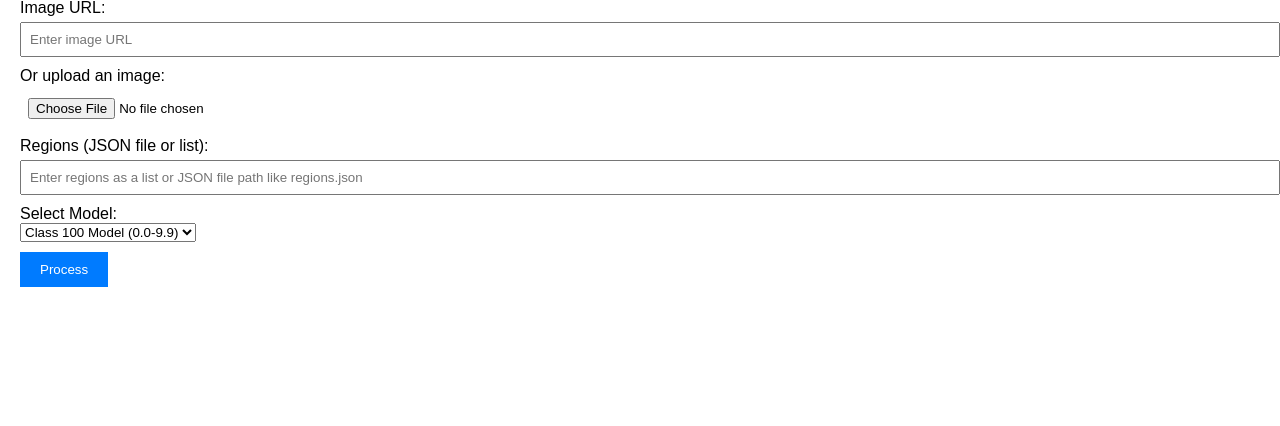
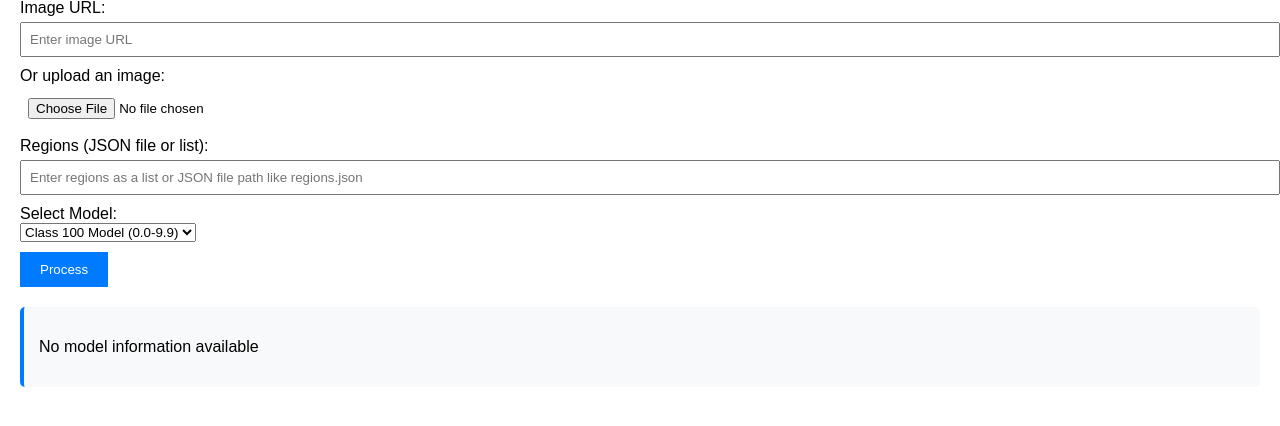
Before and after one commit to nliaudat/meter-reader, a Flask app: page / in a window 1280 px wide. Shown: the part 109-535 px from the top of the page. Run offline with Flask 3, Linux system fonts and the light colour scheme.

Commit message:
add model info

```diff
--- a/flask_meter_reader/templates/index.html
+++ b/flask_meter_reader/templates/index.html
@@ -25,7 +25,7 @@
 		<label for="model_type">Select Model:</label>
 		<select id="model_type" name="model_type" class="form-control">
 		  {% for key, model in models.items() %}
-			<option value="{{ key }}" {% if key == default_model %}selected{% endif %}>
+			<option value="{{ key }}" {% if key == model_type %}selected{% endif %}>
 			  {{ model.description }}
 			</option>
 		  {% endfor %}
@@ -71,6 +71,24 @@
 			{% endif %}
 		{% endwith %}
 
+		<div class="model-info">
+			{% if model_type in models %}
+			<h3>Active Model: {{ model_type }}</h3>
+			<p>{{ models[model_type].description }}</p>
+			<div class="source-info">
+				<h4>Source Information:</h4>
+				<ul>
+					<li>Name: <a href="{{ models[model_type].source.url }}" target="_blank">
+						{{ models[model_type].source.name }}</a></li>
+					<li>License: {{ models[model_type].source.license }}</li>
+					<li>Notes: {{ models[model_type].source.notes }}</li>
+				</ul>
+			</div>
+			{% else %}
+			<p>No model information available</p>
+			{% endif %}
+		</div>
+
     <script>
         function validateForm() {
             const imageUrl = document.getElementById("image_url").value;
```
Lines whose indentation alone changed are shown as unchanged.
